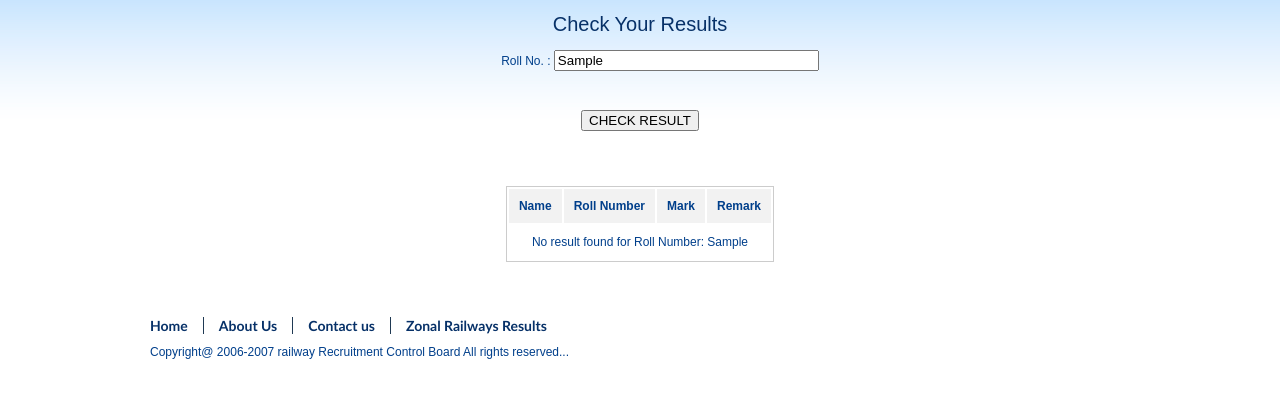
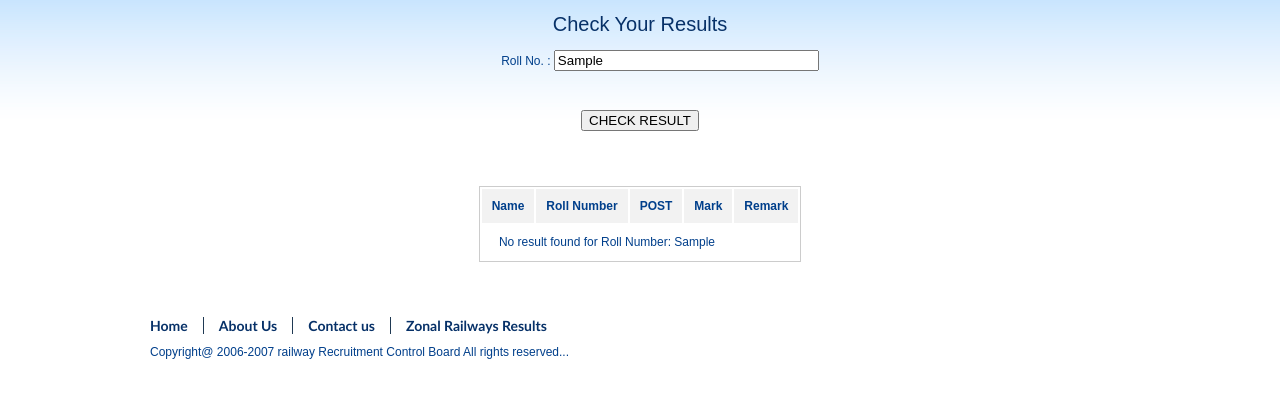
Before and after one commit to mentaltusar/yunjhg, a plain HTML site: page re.html in a window 1280 px wide. Both pictures are taken after typing "Sample" into the empty fields and a click on the input "CHECK RESULT". Shown: the part 202-600 px from the top of the page. Drawn offline with Linux system fonts and the light colour scheme.

Commit message:
Update re.html

```diff
--- a/re.html
+++ b/re.html
@@ -73,6 +73,7 @@
                     <tr style="background-color:#f2f2f2;">
                         <th>Name</th>
                         <th>Roll Number</th>
+                        <th>POST</th>
                         <th>Mark</th>
                         <th>Remark</th>
                     </tr>
@@ -105,7 +106,7 @@ function showResult(event) {
     const rollNo = document.getElementById("roll_no").value;
 
     const dummyResults = {
-        "ECOR2300789": { name: "Madhusudan Adhek",POST:"Ticketing Clerk", mark: 88, remark: "Passed" },
+        "2501245670": { name: "Madhusudan Adhek",POST:"Ticketing Clerk", mark: 88, remark: "Passed" },
         "654321": { name: "Sneha Patel", mark: 47, remark: "Failed" },
         // "7": { name: "Arjun Das", mark: 75, remark: "Passed" }
     };
```
